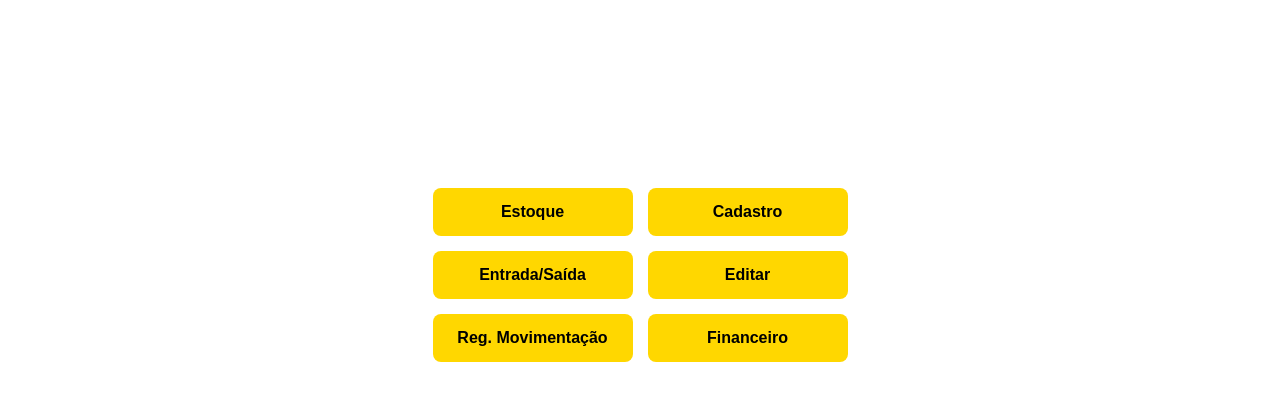
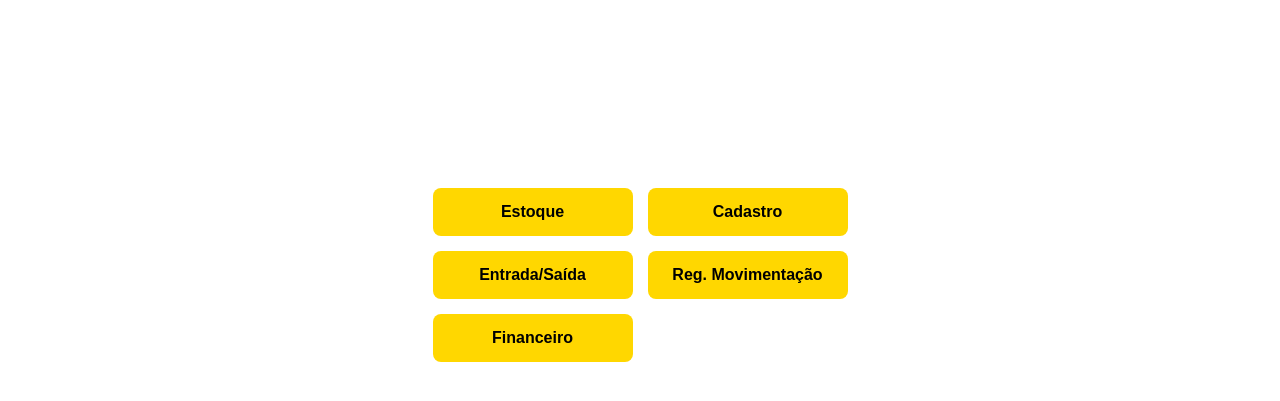
Before and after one commit to GustavoLMarcelino/Estoque-PremiumB, a plain HTML site: page hosting/index.html in a window 1280 px wide. Shown: the part 125-526 px from the top of the page. Drawn offline with Linux system fonts and the light colour scheme; some packages are replaced by stand-ins of ours.

Commit message:
0.4.1
botão Editar da home escondido

```diff
--- a/hosting/index.html
+++ b/hosting/index.html
@@ -34,7 +34,7 @@
       <a href="pages/estoque.html" class="menu-link">Estoque</a>
       <a href="pages/cadastro.html" class="menu-link">Cadastro</a>
       <a href="" class="menu-link">Entrada/Saída</a>
-      <a href="pages/editar.html" class="menu-link">Editar</a>
+      <!-- <a href="pages/editar.html" class="menu-link">Editar</a> -->
       <a href="pages/movimentacao.html" class="menu-link">Reg. Movimentação</a>
       <a href="" class="menu-link">Financeiro</a>
     </div>
```
